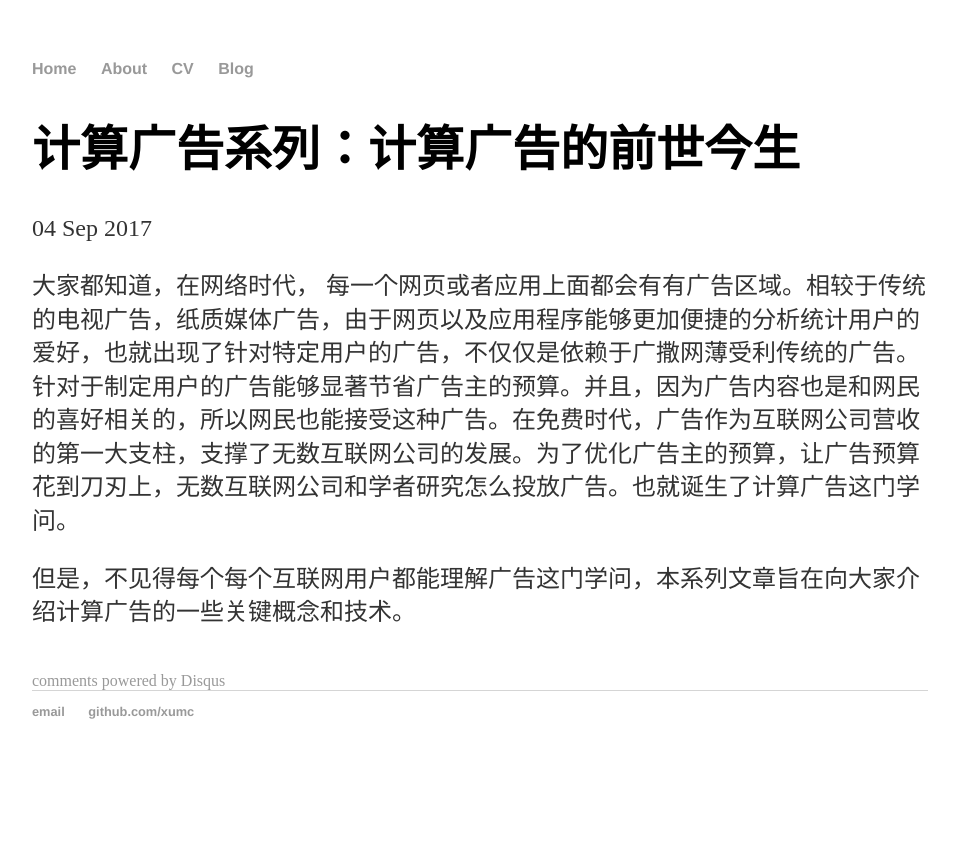
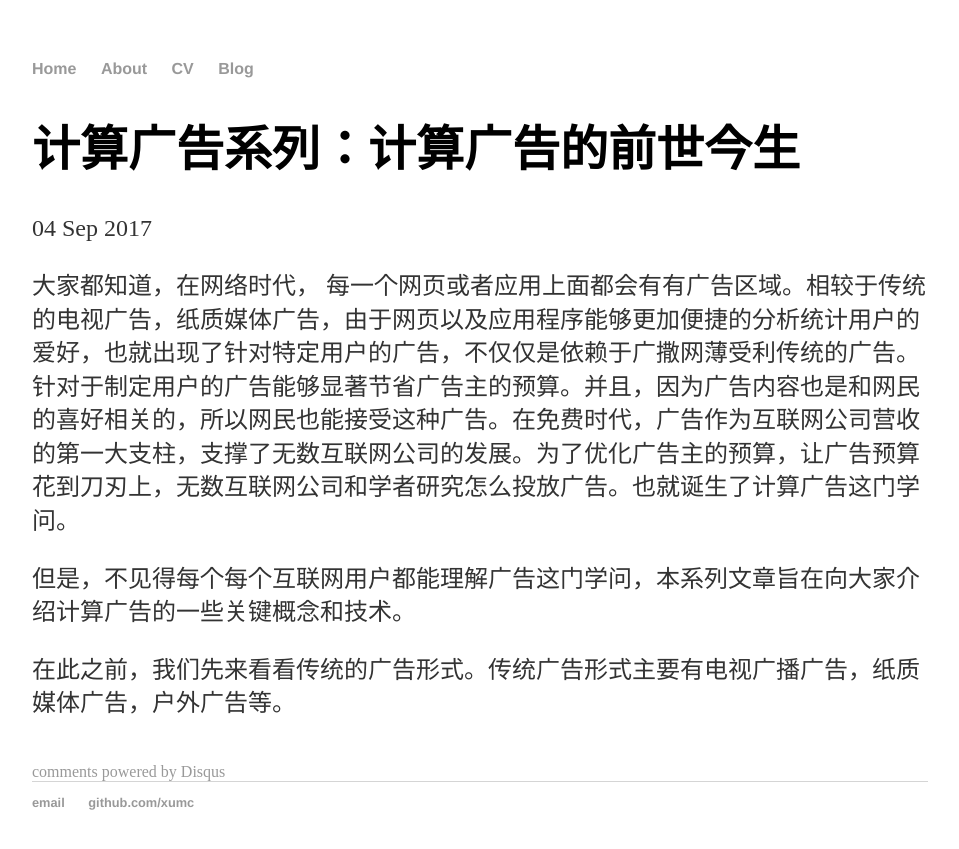
Before and after one commit to xumc/xumc.github.io, a Jekyll site: the page built from _posts/2017-09-04-computational-advertising-what-is-computational-advertising.md, in a window 1280 px wide. Shown: the top 849 px of the page, without its empty margins (160-1119 px from the left). Built offline with Jekyll 4.4.1, drawn with Linux system fonts in a browser that asks for light colours; comment, search, counter and statistics services are not loaded.

Commit message:
Update 2017-09-04-computational-advertising-what-is-computational-advertising.md

```diff
--- a/_posts/2017-09-04-computational-advertising-what-is-computational-advertising.md
+++ b/_posts/2017-09-04-computational-advertising-what-is-computational-advertising.md
@@ -8,3 +8,5 @@ date: 2017-09-04
 大家都知道，在网络时代， 每一个网页或者应用上面都会有有广告区域。相较于传统的电视广告，纸质媒体广告，由于网页以及应用程序能够更加便捷的分析统计用户的爱好，也就出现了针对特定用户的广告，不仅仅是依赖于广撒网薄受利传统的广告。针对于制定用户的广告能够显著节省广告主的预算。并且，因为广告内容也是和网民的喜好相关的，所以网民也能接受这种广告。在免费时代，广告作为互联网公司营收的第一大支柱，支撑了无数互联网公司的发展。为了优化广告主的预算，让广告预算花到刀刃上，无数互联网公司和学者研究怎么投放广告。也就诞生了计算广告这门学问。
 
 但是，不见得每个每个互联网用户都能理解广告这门学问，本系列文章旨在向大家介绍计算广告的一些关键概念和技术。
+
+在此之前，我们先来看看传统的广告形式。传统广告形式主要有电视广播广告，纸质媒体广告，户外广告等。
```
